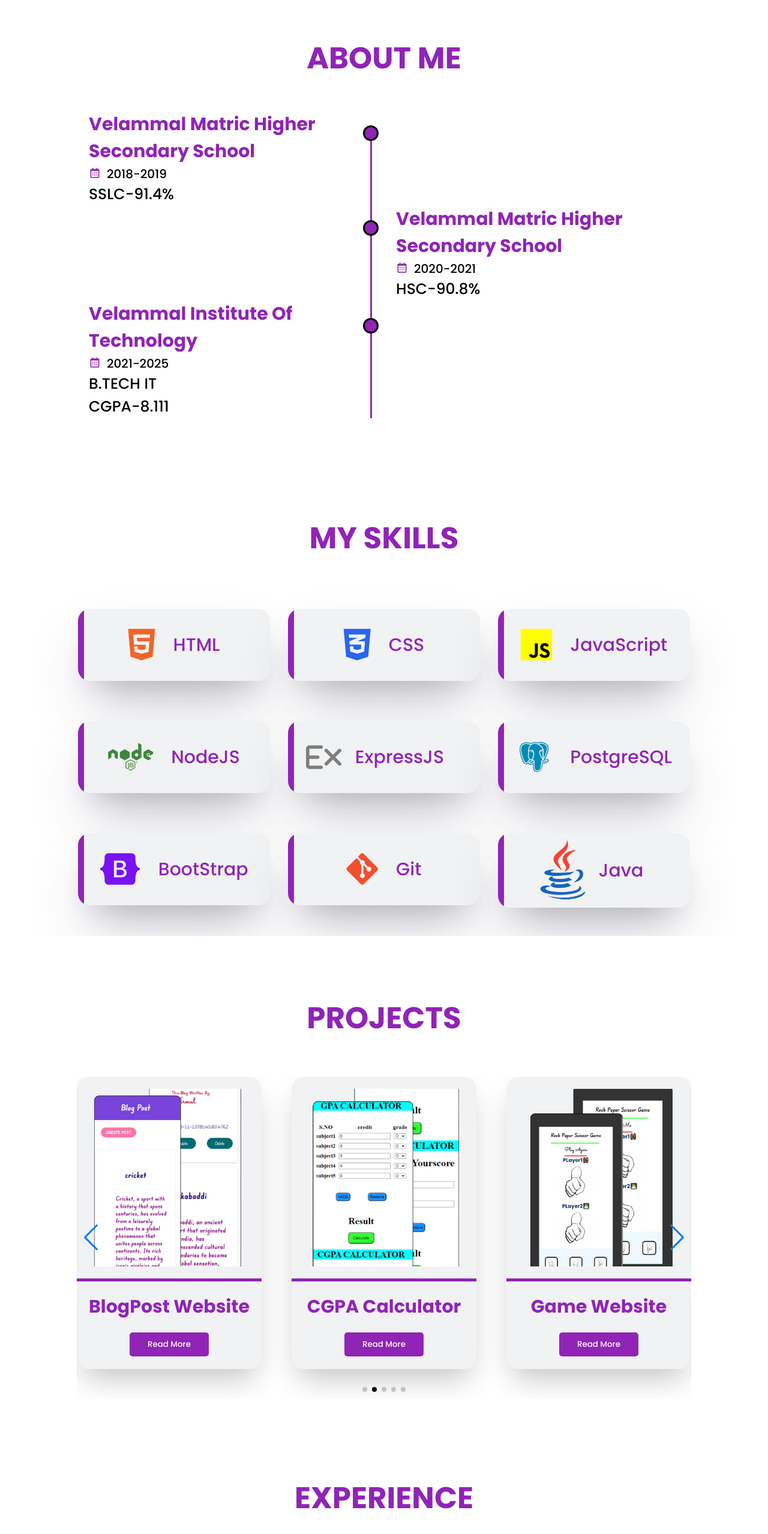
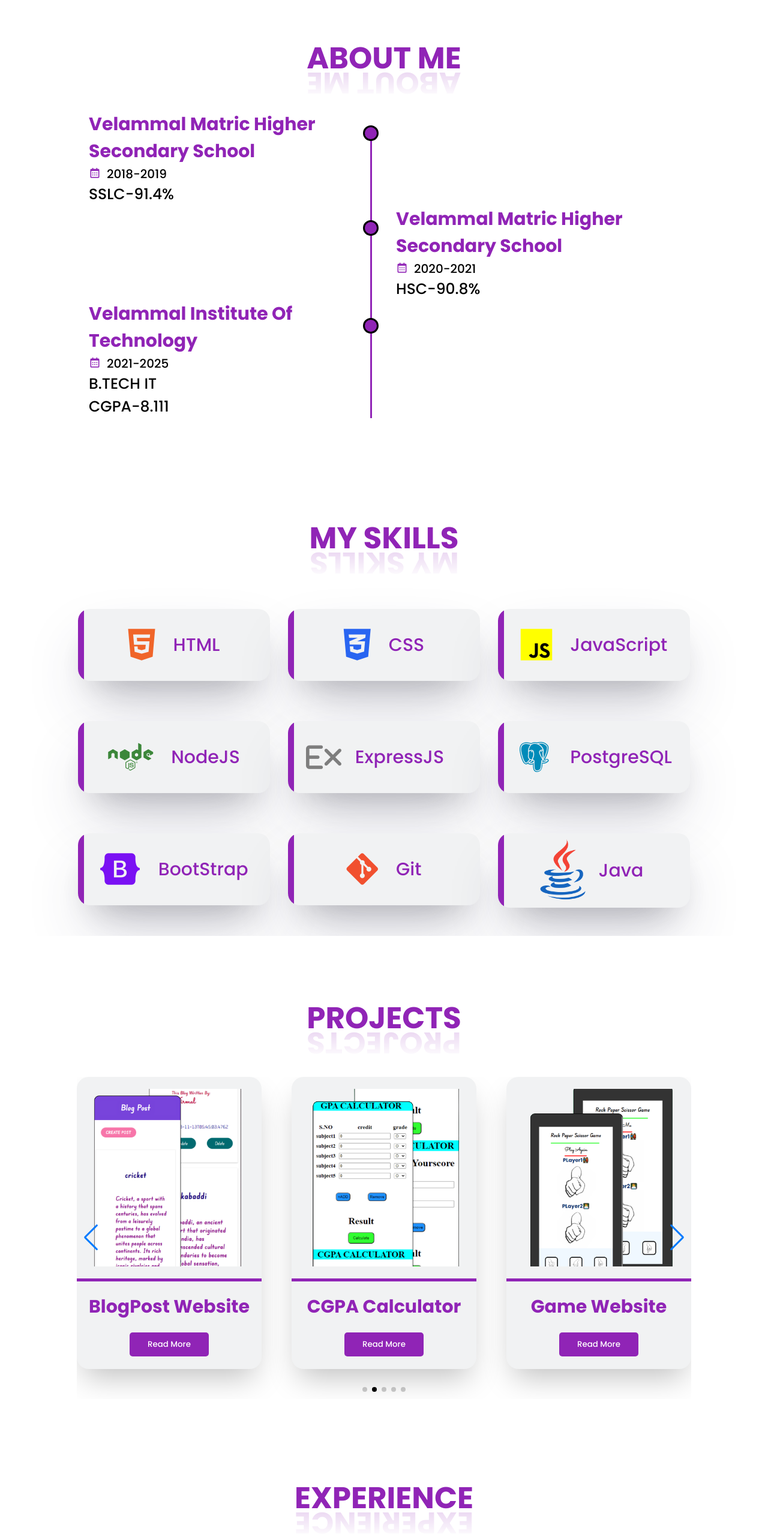
Before and after one commit to Nirmal-03/Nirmal-PortFolio, a plain HTML site: page index.html in a window 1280 px wide. Shown: the part 975-3532 px from the top of the page at 60% size. Drawn offline with nearby package versions, Linux system fonts and the light colour scheme; animation ran at ten frames a second; a web font is replaced by a local one.

Commit message:
Update style.css

```diff
--- a/style.css
+++ b/style.css
@@ -267,6 +267,20 @@ section{
     font-weight: 700;
     color: var(--new-font);
     font-size: 50px;
+    position: relative;
+}
+.about p::before{
+    content: attr(REFL-TEXT);
+    position: absolute;
+    top: 0;
+    left: 0;
+    transform: rotate(180deg);
+    line-height: 52px;
+    transform-origin: bottom;
+    background: linear-gradient(to top,var(--new-font),transparent);
+    -webkit-background-clip: text;
+    color: transparent;
+    opacity: 0.2;
 }
 .education{
     display: flex;
@@ -391,6 +405,20 @@ section{
     font-weight: 700;
     color: var(--new-font);
     font-size: 50px;
+    position: relative;
+}
+.skill p::before{
+    content: attr(REFL-TEXT);
+    position: absolute;
+    top: 0;
+    left: 0;
+    transform: rotate(180deg);
+    line-height: 52px;
+    transform-origin: bottom;
+    background: linear-gradient(to top,var(--new-font),transparent);
+    -webkit-background-clip: text;
+    color: transparent;
+    opacity: 0.2;
 }
 .skillbox{
     display: flex;
@@ -501,6 +529,20 @@ section{
     font-weight: 700;
     color: var(--new-font);
     font-size: 50px;
+    position: relative;
+}
+.project p::before{
+    content: attr(REFL-TEXT);
+    position: absolute;
+    top: 0;
+    left: 0;
+    transform: rotate(180deg);
+    line-height: 52px;
+    transform-origin: bottom;
+    background: linear-gradient(to top,var(--new-font),transparent);
+    -webkit-background-clip: text;
+    color: transparent;
+    opacity: 0.2;
 }
 .display-projects{
     padding:0 10%;
@@ -631,6 +673,20 @@ section{
     font-weight: 700;
     color: var(--new-font);
     font-size: 50px;
+    position: relative;
+}
+.experiences p::before{
+    content: attr(REFL-TEXT);
+    position: absolute;
+    top: 0;
+    left: 0;
+    transform: rotate(180deg);
+    line-height: 52px;
+    transform-origin: bottom;
+    background: linear-gradient(to top,var(--new-font),transparent);
+    -webkit-background-clip: text;
+    color: transparent;
+    opacity: 0.2;
 }
 .experience-box{
     display: flex;
@@ -704,6 +760,20 @@ section{
     font-weight: 700;
     color: var(--new-font);
     font-size: 50px;
+    position: relative;
+}
+.contact p::before{
+    content: attr(REFL-TEXT);
+    position: absolute;
+    top: 0;
+    left: 0;
+    transform: rotate(180deg);
+    line-height: 52px;
+    transform-origin: bottom;
+    background: linear-gradient(to top,var(--new-font),transparent);
+    -webkit-background-clip: text;
+    color: transparent;
+    opacity: 0.2;
 }
 .contact-box{
     display: flex;
@@ -764,6 +834,7 @@ section{
     display: flex;
     justify-content: flex-end;
     align-items: center;
+
 }
 .contact-btn button{
     width: fit-content;
@@ -1076,10 +1147,5 @@ footer{
     .c-box{
         padding: 20px 0;
     }
-    .contact-btn button{
-        margin:0 20px 0 0!important;
-    }
-    footer{
-        font-size:16px;
-    }
+
 }
```
